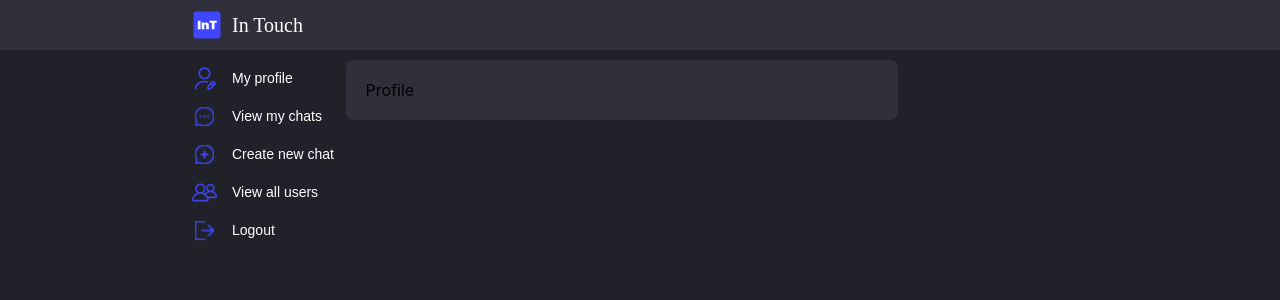
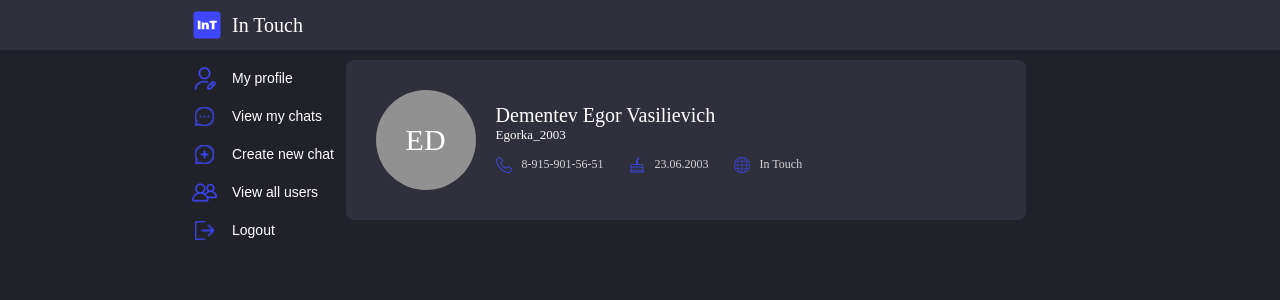
Before and after one commit to dashaVav/in-touch-web, a React (Create React App) app: page / in a window 1280 px wide. Both pictures are taken after a click on the button "Click me". Shown: the top 300 px of the page. Built offline with nearby package versions, Linux system fonts and the light colour scheme.

Commit message:
add profile layout

```diff
--- a/src/layout/messengerLayout/MessengerLayout.css
+++ b/src/layout/messengerLayout/MessengerLayout.css
@@ -25,7 +25,7 @@
     margin-top: 60px;
 
     margin-left: 27vw;
-    width: 40vw;
+    width: 50vw;
     background-color: #2F303B;
     border-radius: 8px;
     flex-direction: column;
--- /dev/null
+++ b/src/layout/profileLayout/ProfileLayout.css
@@ -0,0 +1,49 @@
+.profile-container {
+    display: flex;
+    flex-direction: row;
+    align-items: center;
+}
+
+.profile-container > * {
+    margin: 10px;
+}
+
+.photo {
+    margin: 20px;
+}
+
+.username-data {
+    display: flex;
+    flex-direction: column;
+}
+
+.username-data > * {
+    margin-bottom: 4px;
+}
+
+.name-text-container {
+    display: flex;
+    flex-direction: column;
+}
+
+.real-name {
+    font-family: "Poppins Medium", serif;
+    font-size: 20px;
+    color: white;
+}
+
+.user-name {
+    font-family: "Poppins Regular", serif;
+    font-size: 13px;
+    color: white;
+}
+
+.tags-container {
+    display: flex;
+    flex-direction: row;
+    align-items: center;
+}
+
+.tags-container > * {
+    margin-right: 15px;
+}
--- a/src/layout/profileLayout/ProfileLayout.js
+++ b/src/layout/profileLayout/ProfileLayout.js
@@ -1,10 +1,57 @@
 import {Component} from "react";
+import {UserPhoto} from "../../components/userPhoto/UserPhoto.js";
+import './ProfileLayout.css'
+import {CustomTag} from "../../components/tag/CustomTag.js";
+import phoneIcon from "../../assets/phone-icon.svg"
+import birthdayIcon from "../../assets/birthday-icon.svg"
+import companyIcon from "../../assets/company-icon.svg"
 
 export class ProfileLayout extends Component {
+    getInitials = () => {
+        // TODO получание инициалов, user взять из модели???
+        return "ED";
+    }
+
+    getRealName = () => {
+        // TODO получение имени пользователя, user взять из модели???
+        return "Dementev Egor Vasilievich";
+    }
+
+    getUserName = () => {
+        // TODO получение login пользователя, взять из модели???
+        return "Egorka_2003";
+    }
+
+    getPhoneNumber = () => {
+        // TODO получение phone пользователя, взять из модели???
+        return "8-915-901-56-51";
+    }
+
+    getBirthday = () => {
+        // TODO получение birthday пользователя, взять из модели???
+        return "23.06.2003";
+    }
+
+    getCompany = () => {
+        // TODO получение company пользователя, взять из модели???
+        return "In Touch";
+    }
+
     render() {
         return (
             <div className="profile-container">
-                <text>Profile</text>
+                <UserPhoto className="photo" text={this.getInitials()}/>
+                <div className="username-data">
+                    <div className="name-text-container">
+                        <text className="real-name">{this.getRealName()}</text>
+                        <text className="user-name">{this.getUserName()}</text>
+                    </div>
+                    <div className="tags-container">
+                        <CustomTag icon={phoneIcon} text={this.getPhoneNumber()}/>
+                        <CustomTag icon={birthdayIcon} text={this.getBirthday()}/>
+                        <CustomTag icon={companyIcon} text={this.getCompany()}/>
+                    </div>
+                </div>
             </div>
         );
     }
```
